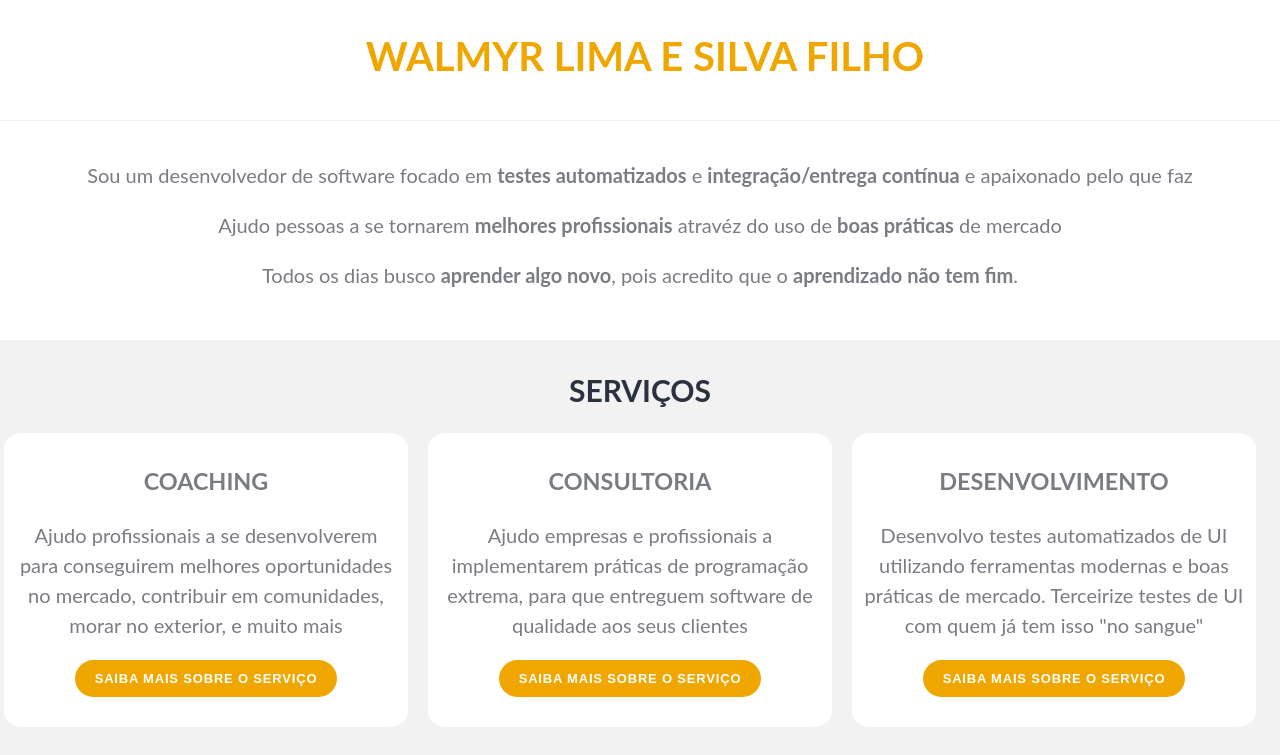
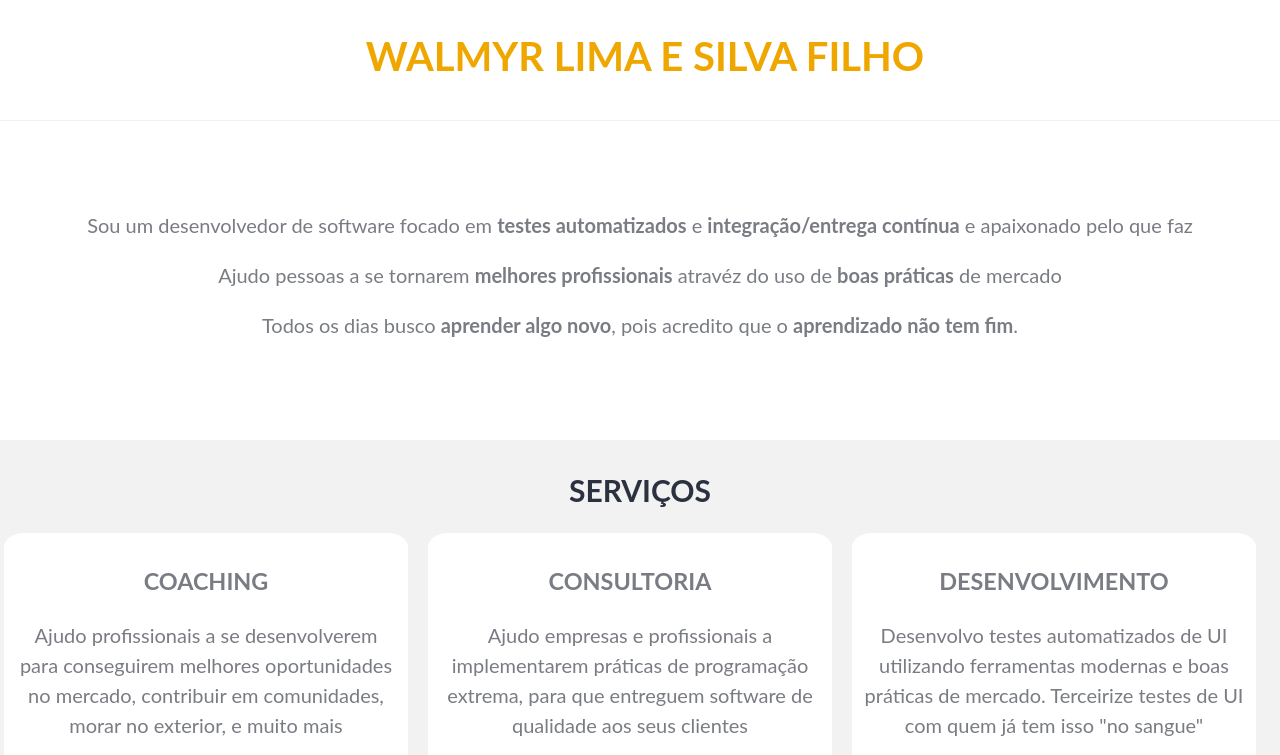
Before and after one commit to wlsf82/-walmyr-filho-react, a React (Create React App) app: page / in a window 1280 px wide. Shown: the top 755 px of the page. Built offline with nearby package versions, Linux system fonts and the light colour scheme.

Commit message:
adjust padding botton and top on introduction

```diff
--- a/src/App.css
+++ b/src/App.css
@@ -19,11 +19,11 @@
 .main-content {
     color: #7a7c84;
     line-height: 150%;
-	padding-top: 110px;
+	padding-top: 160px;
 }
 
 .main-content .introduction {
-    padding-bottom: 30px;
+    padding-bottom: 80px;
 	padding-top: 30px;
 }
 
```
